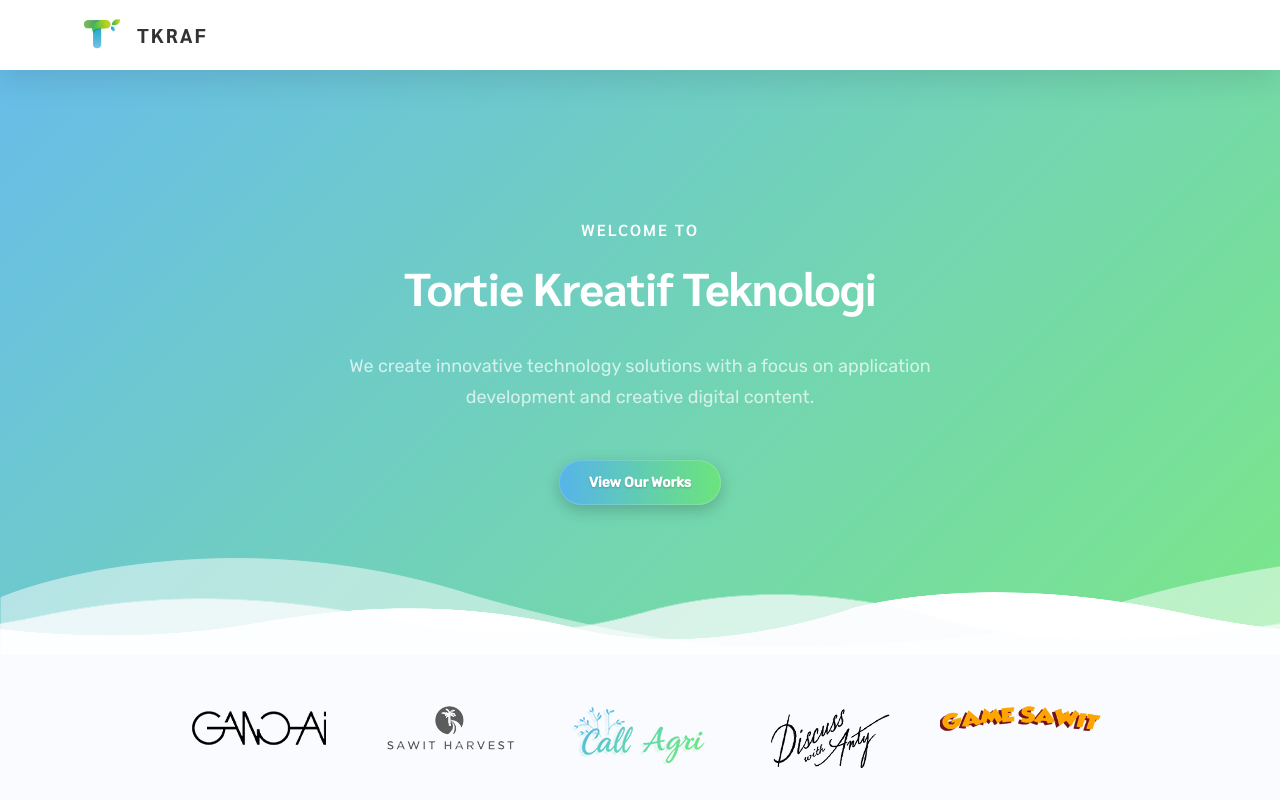
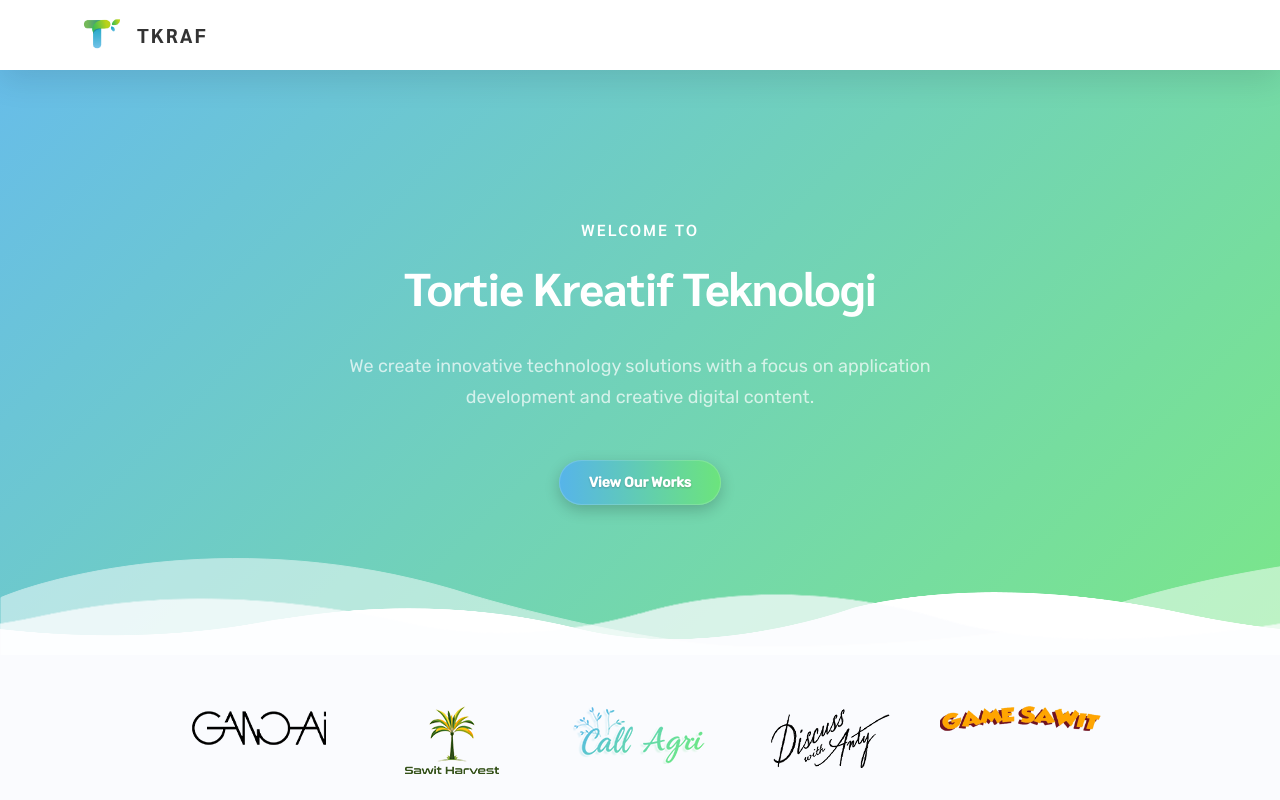
Before and after one commit to tortiedeveloper/tkraf, a plain HTML site: page index.html in a window 1280 px wide. Shown: the top 800 px of the page. Drawn offline with Linux system fonts and the light colour scheme.

Commit message:
add new logo sawitharvest

```diff
--- a/index.html
+++ b/index.html
@@ -325,7 +325,7 @@
 
                 <div class="col-md-2 col-sm-4">
                     <div class="client-images my-3 my-md-0">
-                        <img src="images/logo-sawitHarvest.png" alt="logo-img" class="mx-auto img-fluid d-block">
+                        <img src="images/logo-sawitharvest-new.png" alt="logo-img" class="mx-auto img-fluid d-block">
                     </div>
                 </div>
 
```
Also changed, not shown: images/logo-sawitharvest-new.png (added).
